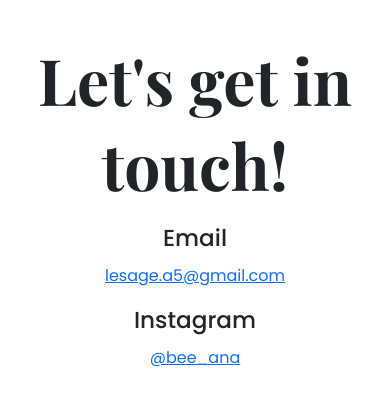
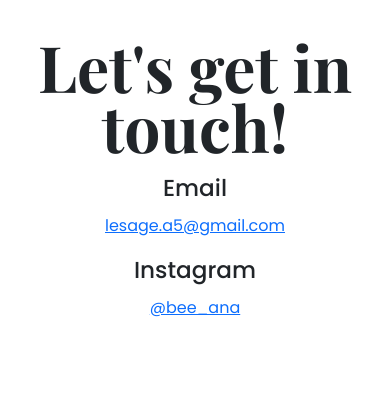
Before and after one commit to Binaakwe/portfolio-project, a plain HTML site: page contact.html in a window 390 px wide. Shown: the part 73-478 px from the top of the page. Drawn offline with nearby package versions, Linux system fonts and the light colour scheme.

Commit message:
Update style.css

```diff
--- a/style.css
+++ b/style.css
@@ -150,13 +150,13 @@ p {
   nav li {
     margin-left: 10px;
   }
-  h1 {
+  h1,
+  .section h1 {
     font-size: 64px;
     line-height: 60px;
-  }
-  .hero h1 {
     padding: 10px;
   }
+
   .intro-description {
     padding: 20px 0;
   }
@@ -171,9 +171,4 @@ p {
     text-align: center;
     padding: 0;
   }
-
-  .project-heading {
-    padding: 10px;
-    text-align: center;
-  }
 }
```
